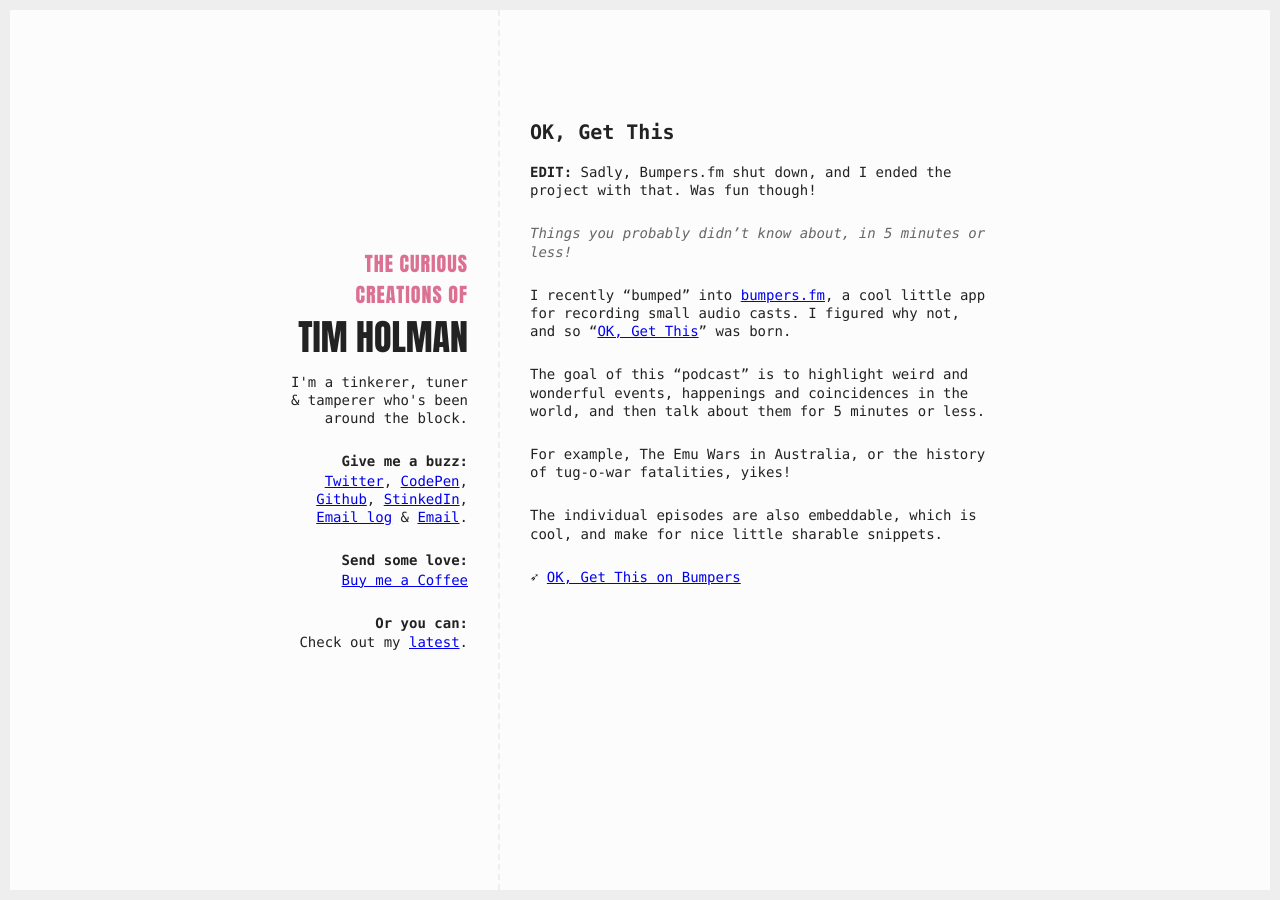
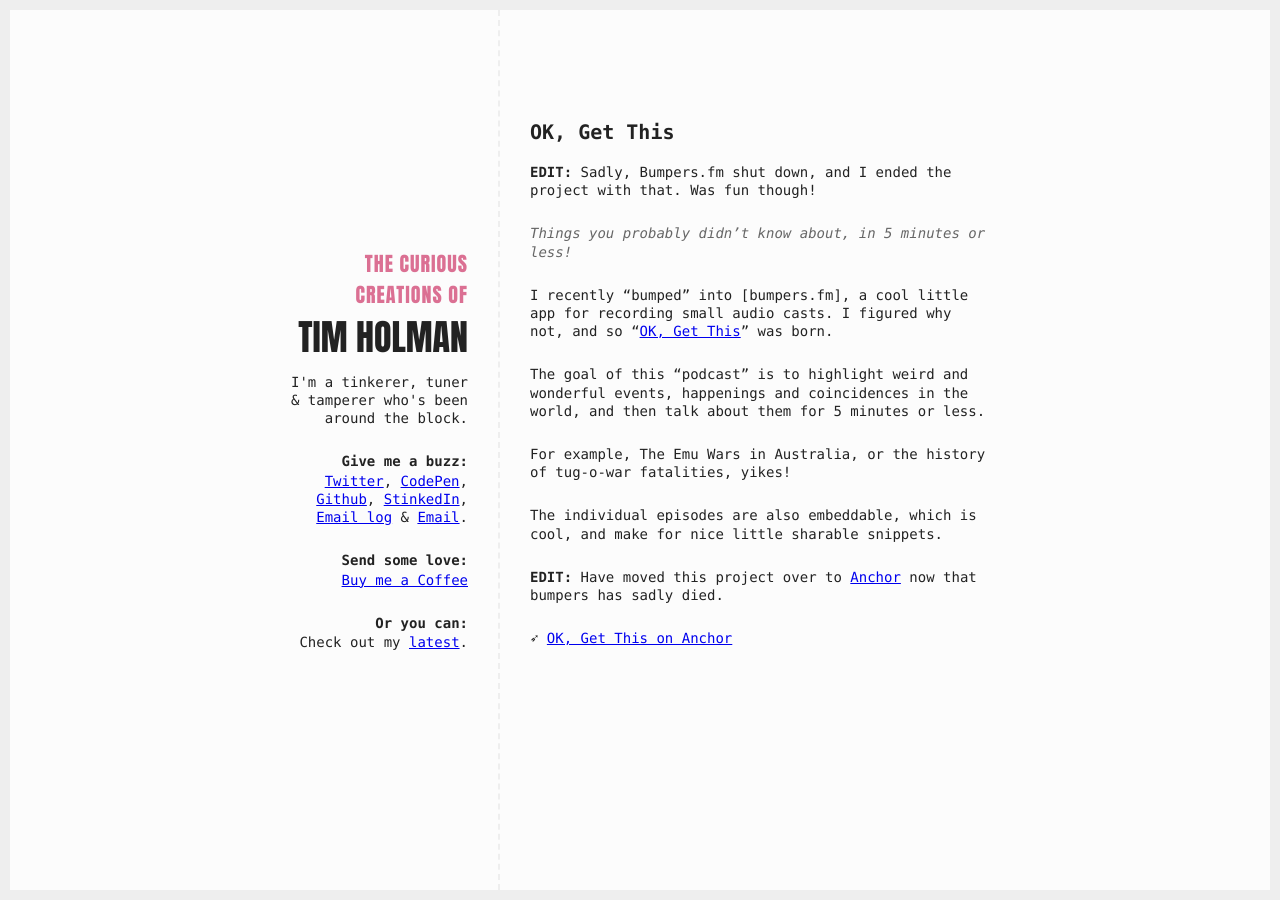
Before and after one commit to tholman/tholman-blog, a Jekyll site: the page built from _posts/2017-02-01-ok-get-this.md, in a window 1280 px wide. Built offline with Jekyll 4.4.1, drawn with Linux system fonts in a browser that asks for light colours.

Commit message:
ok get this

```diff
--- a/_posts/2017-02-01-ok-get-this.md
+++ b/_posts/2017-02-01-ok-get-this.md
@@ -1,15 +1,15 @@
 ---
 layout: post
-title:  OK, Get This
+title: OK, Get This
 category: serious
 type: serious
 ---
 
 **EDIT:** Sadly, Bumpers.fm shut down, and I ended the project with that. Was fun though!
 
-*Things you probably didn't know about, in 5 minutes or less!*
+_Things you probably didn't know about, in 5 minutes or less!_
 
-I recently "bumped" into [bumpers.fm](http://bumpers.fm), a cool little app for recording small audio casts. I figured why not, and so "[OK, Get This](http://bumpers.fm/ok)" was born.
+I recently "bumped" into [bumpers.fm], a cool little app for recording small audio casts. I figured why not, and so "[OK, Get This](https://anchor.fm/ok)" was born.
 
 The goal of this "podcast" is to highlight weird and wonderful events, happenings and coincidences in the world, and then talk about them for 5 minutes or less.
 
@@ -17,4 +17,6 @@
 
 The individual episodes are also embeddable, which is cool, and make for nice little sharable snippets.
 
-➶ [OK, Get This on Bumpers](https://bumpers.fm/ok)
+**EDIT:** Have moved this project over to [Anchor](https://anchor.fm/ok) now that bumpers has sadly died.
+
+➶ [OK, Get This on Anchor](https://anchor.fm/ok)
```
